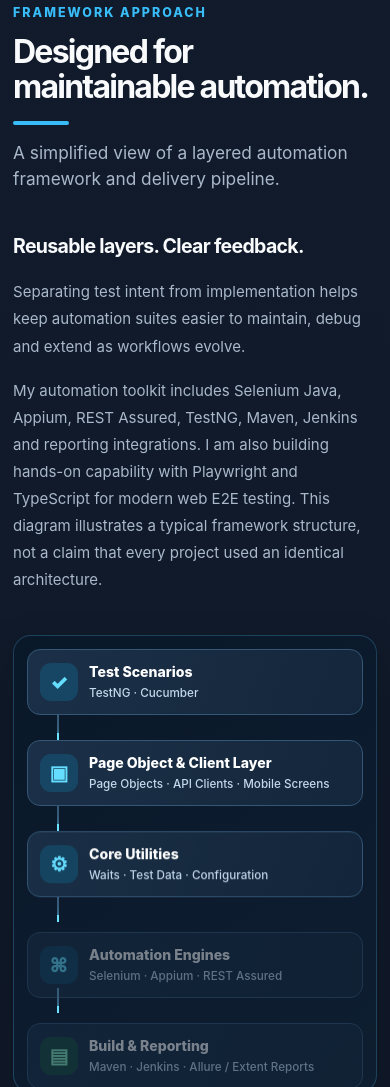
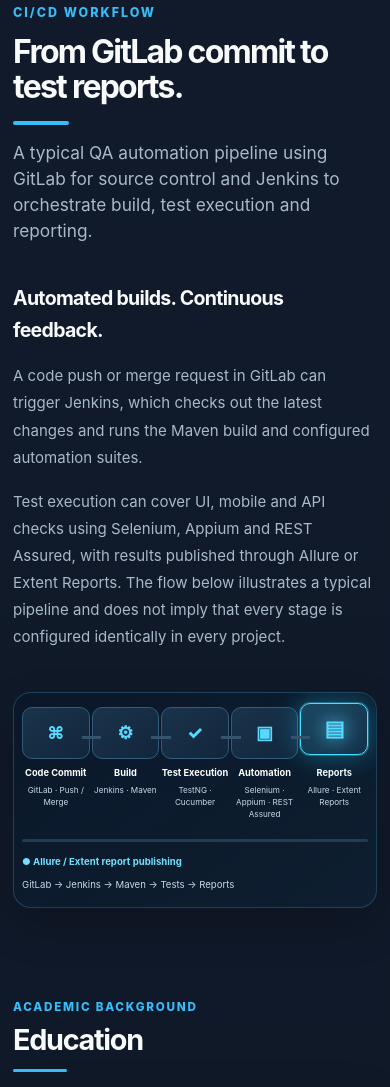
Before and after one commit to chetan13025/Chetan-QA-Portfolio, a plain HTML site: page index.html in a window 390 px wide. Shown: the part 8167-9254 px from the top of the page. Drawn offline with Linux system fonts and the light colour scheme.

Commit message:
Replace framework diagram with animated GitLab Jenkins CI/CD pipeline

```diff
--- a/index.html
+++ b/index.html
@@ -439,6 +439,49 @@ html{scroll-padding-top:112px}
 /* Animation runs only while the framework section is in view */
 #framework .framework-flow-footer,#framework .framework-flow-status,#framework .framework-replay{display:none!important}
 
+
+/* Horizontal GitLab + Jenkins CI/CD pipeline */
+#framework .framework-flow.cicd-flow{display:block;min-width:0;padding:18px 12px;border:1px solid rgba(74,166,211,.28);border-radius:18px;background:linear-gradient(145deg,rgba(10,24,41,.97),rgba(14,31,49,.99));box-shadow:0 18px 44px rgba(0,0,0,.18);overflow:hidden}
+#framework .cicd-track{display:grid;grid-template-columns:repeat(5,minmax(0,1fr));gap:8px;position:relative}
+#framework .cicd-stage{position:relative;min-width:0;text-align:center}
+#framework .cicd-card{height:78px;border:1px solid #315c7b;border-radius:15px;background:linear-gradient(145deg,#1a334b,#12263b);display:grid;place-items:center;position:relative;z-index:1;transition:border-color .25s,box-shadow .25s,background .25s,transform .25s}
+#framework .cicd-icon{font-size:27px;line-height:1;color:#58d9ff;font-weight:800;transition:transform .25s,text-shadow .25s}
+#framework .cicd-stage strong{display:block;margin-top:10px;font-size:.78rem;line-height:1.4;color:#fff}
+#framework .cicd-stage small{display:block;margin-top:5px;color:#c6d9e9;font-size:.65rem;line-height:1.45}
+#framework .cicd-stage.active .cicd-card{border-color:#49ddff;background:linear-gradient(145deg,#1b4762,#15314a);box-shadow:0 0 0 1px #49ddff50,0 0 25px #25caff55,0 0 48px #25caff22;transform:translateY(-4px)}
+#framework .cicd-stage.active .cicd-icon{transform:scale(1.18);text-shadow:0 0 16px #52ddff}
+#framework .cicd-connector{position:absolute;z-index:2;height:3px;background:#34546e;top:38px;left:calc(50% + 40px);width:calc(100% - 72px);overflow:hidden}
+#framework .cicd-connector:after{content:"";position:absolute;top:0;left:-35%;width:35%;height:100%;background:linear-gradient(90deg,transparent,#54e6ff,#fff,transparent);box-shadow:0 0 12px #54dfff;opacity:0}
+#framework .cicd-connector.active:after{opacity:1;animation:cicdBeam .65s linear infinite}
+#framework .cicd-progress{height:3px;background:#203d56;border-radius:5px;margin-top:18px;overflow:hidden}
+#framework .cicd-progress span{display:block;width:0;height:100%;background:linear-gradient(90deg,#37bdf1,#fff,#65e5c0);box-shadow:0 0 10px #4bd8ff}
+#framework .cicd-flow.is-running .cicd-progress span{animation:cicdProgress 5s linear infinite}
+#framework .cicd-caption{margin-top:12px;display:flex;justify-content:space-between;gap:8px;flex-wrap:wrap;font-size:.68rem;color:#c5d9e9}
+#framework .cicd-caption span:first-child{color:#71e0ff;font-weight:700}
+@keyframes cicdBeam{to{left:100%}}
+@keyframes cicdProgress{to{width:100%}}
+@media(max-width:700px){
+ #framework .framework-flow.cicd-flow{padding:14px 8px}
+ #framework .cicd-track{gap:4px}
+ #framework .cicd-card{height:60px;border-radius:10px}
+ #framework .cicd-icon{font-size:21px}
+ #framework .cicd-connector{top:29px;left:calc(50% + 26px);width:calc(100% - 48px)}
+ #framework .cicd-stage strong{font-size:.63rem;margin-top:8px}
+ #framework .cicd-stage small{font-size:.56rem}
+ #framework .cicd-caption{font-size:.6rem}
+}
+@media(max-width:390px){
+ #framework .cicd-track{gap:2px}
+ #framework .cicd-card{height:52px}
+ #framework .cicd-icon{font-size:18px}
+ #framework .cicd-stage strong{font-size:.58rem}
+ #framework .cicd-stage small{font-size:.51rem}
+}
+@media(prefers-reduced-motion:reduce){
+ #framework .cicd-stage,#framework .cicd-card,#framework .cicd-icon{transition:none}
+ #framework .cicd-flow.is-running .cicd-progress span,#framework .cicd-connector.active:after{animation:none}
+}
+
 </style>
 </head>
 <body>
@@ -503,17 +546,16 @@ html{scroll-padding-top:112px}
 <article class="project"><div class="project-heading"><div class="project-icon">▯</div><h3>FTA – Field Team Automation</h3></div><p>Automated mobile scenarios for tour-plan creation and implemented parallel execution across Android devices.</p><div class="project-detail"><strong>Contribution:</strong> 100+ Appium mobile scenarios, reducing test execution time by 60%.</div><div class="tags"><span class="tag">Appium</span><span class="tag">Android</span><span class="tag">TestNG</span></div></article>
 </div></div></section>
 </div></div></section>
-<section id="framework"><div class="container"><div class="section-head"><div class="kicker">Framework approach</div><h2 class="section-title">Designed for maintainable automation.</h2><p class="muted" style="font-size:1.05rem;margin:12px 0 0">A simplified view of a layered automation framework and delivery pipeline.</p></div><div class="framework-grid"><div class="framework-copy"><h3>Reusable layers. Clear feedback.</h3><p>Separating test intent from implementation helps keep automation suites easier to maintain, debug and extend as workflows evolve.</p><p>My automation toolkit includes Selenium Java, Appium, REST Assured, TestNG, Maven, Jenkins and reporting integrations. I am also building hands-on capability with Playwright and TypeScript for modern web E2E testing. This diagram illustrates a typical framework structure, not a claim that every project used an identical architecture.</p></div><div class="framework-flow circuit-flow" id="frameworkFlow" aria-label="Simplified automation framework layers">
-<div class="framework-node"><span class="framework-node-icon" aria-hidden="true">✓</span><span class="framework-node-copy"><strong>Test Scenarios</strong><small>TestNG · Cucumber</small></span></div>
-<div class="framework-wire" aria-hidden="true"></div>
-<div class="framework-node"><span class="framework-node-icon" aria-hidden="true">▣</span><span class="framework-node-copy"><strong>Page Object &amp; Client Layer</strong><small>Page Objects · API Clients · Mobile Screens</small></span></div>
-<div class="framework-wire" aria-hidden="true"></div>
-<div class="framework-node"><span class="framework-node-icon" aria-hidden="true">⚙</span><span class="framework-node-copy"><strong>Core Utilities</strong><small>Waits · Test Data · Configuration</small></span></div>
-<div class="framework-wire" aria-hidden="true"></div>
-<div class="framework-node"><span class="framework-node-icon" aria-hidden="true">⌘</span><span class="framework-node-copy"><strong>Automation Engines</strong><small>Selenium · Appium · REST Assured</small></span></div>
-<div class="framework-wire" aria-hidden="true"></div>
-<div class="framework-node"><span class="framework-node-icon" aria-hidden="true">▤</span><span class="framework-node-copy"><strong>Build &amp; Reporting</strong><small>Maven · Jenkins · Allure / Extent Reports</small></span></div>
-
+<section id="framework"><div class="container"><div class="section-head"><div class="kicker">CI/CD workflow</div><h2 class="section-title">From GitLab commit to test reports.</h2><p class="muted" style="font-size:1.05rem;margin:12px 0 0">A typical QA automation pipeline using GitLab for source control and Jenkins to orchestrate build, test execution and reporting.</p></div><div class="framework-grid"><div class="framework-copy"><h3>Automated builds. Continuous feedback.</h3><p>A code push or merge request in GitLab can trigger Jenkins, which checks out the latest changes and runs the Maven build and configured automation suites.</p><p>Test execution can cover UI, mobile and API checks using Selenium, Appium and REST Assured, with results published through Allure or Extent Reports. The flow below illustrates a typical pipeline and does not imply that every stage is configured identically in every project.</p></div><div class="framework-flow cicd-flow" id="frameworkFlow" aria-label="GitLab and Jenkins QA automation CI/CD pipeline">
+<div class="cicd-track">
+<div class="cicd-stage"><div class="cicd-card"><span class="cicd-icon" aria-hidden="true">⌘</span></div><strong>Code Commit</strong><small>GitLab · Push / Merge</small><span class="cicd-connector" aria-hidden="true"></span></div>
+<div class="cicd-stage"><div class="cicd-card"><span class="cicd-icon" aria-hidden="true">⚙</span></div><strong>Build</strong><small>Jenkins · Maven</small><span class="cicd-connector" aria-hidden="true"></span></div>
+<div class="cicd-stage"><div class="cicd-card"><span class="cicd-icon" aria-hidden="true">✓</span></div><strong>Test Execution</strong><small>TestNG · Cucumber</small><span class="cicd-connector" aria-hidden="true"></span></div>
+<div class="cicd-stage"><div class="cicd-card"><span class="cicd-icon" aria-hidden="true">▣</span></div><strong>Automation</strong><small>Selenium · Appium · REST Assured</small><span class="cicd-connector" aria-hidden="true"></span></div>
+<div class="cicd-stage"><div class="cicd-card"><span class="cicd-icon" aria-hidden="true">▤</span></div><strong>Reports</strong><small>Allure · Extent Reports</small></div>
+</div>
+<div class="cicd-progress" aria-hidden="true"><span></span></div>
+<div class="cicd-caption"><span id="frameworkFlowStatus">● Pipeline ready</span><span>GitLab → Jenkins → Maven → Tests → Reports</span></div>
 </div></div></div></section>
 <section id="education"><div class="container bottom"><div><div class="kicker">Academic background</div><h2 class="section-title">Education</h2><div class="panel education"><div class="edu-icon">▰</div><div><strong>B.E (IPE)</strong><div class="muted">2017 – 2020</div></div></div></div>
 <div id="contact"><div class="kicker">Let's connect</div><h2 class="section-title">Get In Touch</h2><div class="panel contact"><a href="mailto:patilchetan256@gmail.com">✉ patilchetan256@gmail.com</a><a href="tel:+918217480083">☎ +91 82174 80083</a><a href="https://www.linkedin.com/in/chetan-patil-8bb225145" target="_blank" rel="noopener">in LinkedIn Profile</a><a href="https://github.com/chetan13025" target="_blank" rel="noopener">◉ github.com/chetan13025</a></div></div></div></section>
@@ -573,30 +615,37 @@ window.addEventListener('hashchange',()=>{
 (()=>{
  const flow=document.getElementById('frameworkFlow');
  if(!flow)return;
+ const stages=[...flow.querySelectorAll('.cicd-stage')];
+ const connectors=[...flow.querySelectorAll('.cicd-connector')];
+ const status=document.getElementById('frameworkFlowStatus');
  const reduced=window.matchMedia('(prefers-reduced-motion: reduce)').matches;
- if(reduced)return;
- let cycleTimer=null;
- const playCycle=()=>{
-   flow.classList.remove('is-visible');
-   void flow.offsetWidth;
-   flow.classList.add('is-visible');
+ let timer=null,index=0;
+ const labels=['GitLab code commit','Jenkins + Maven build','TestNG / Cucumber execution','Selenium · Appium · REST Assured','Allure / Extent report publishing'];
+ const stop=()=>{
+   if(timer!==null){window.clearInterval(timer);timer=null;}
+   stages.forEach(stage=>stage.classList.remove('active'));
+   connectors.forEach(line=>line.classList.remove('active'));
+   flow.classList.remove('is-running');
+   if(status)status.textContent='● Pipeline paused';
  };
  const start=()=>{
-   if(cycleTimer!==null)return;
-   playCycle();
-   cycleTimer=window.setInterval(playCycle,3600);
+   if(reduced||timer!==null)return;
+   index=0;
+   flow.classList.add('is-running');
+   const step=()=>{
+     stages.forEach((stage,i)=>stage.classList.toggle('active',i===index));
+     connectors.forEach((line,i)=>line.classList.toggle('active',i===index));
+     if(status)status.textContent='● '+labels[index];
+     index=(index+1)%stages.length;
+   };
+   step();
+   timer=window.setInterval(step,1000);
  };
- const stop=()=>{
-   if(cycleTimer!==null){window.clearInterval(cycleTimer);cycleTimer=null;}
-   flow.classList.remove('is-visible');
- };
+ if(reduced){if(status)status.textContent='● CI/CD pipeline';return;}
  if('IntersectionObserver' in window){
    const observer=new IntersectionObserver(entries=>{
-     entries.forEach(entry=>{
-       if(entry.isIntersecting)start();
-       else stop();
-     });
-   },{threshold:.25});
+     entries.forEach(entry=>entry.isIntersecting?start():stop());
+   },{threshold:.3});
    observer.observe(flow);
  }else start();
 })();
```
